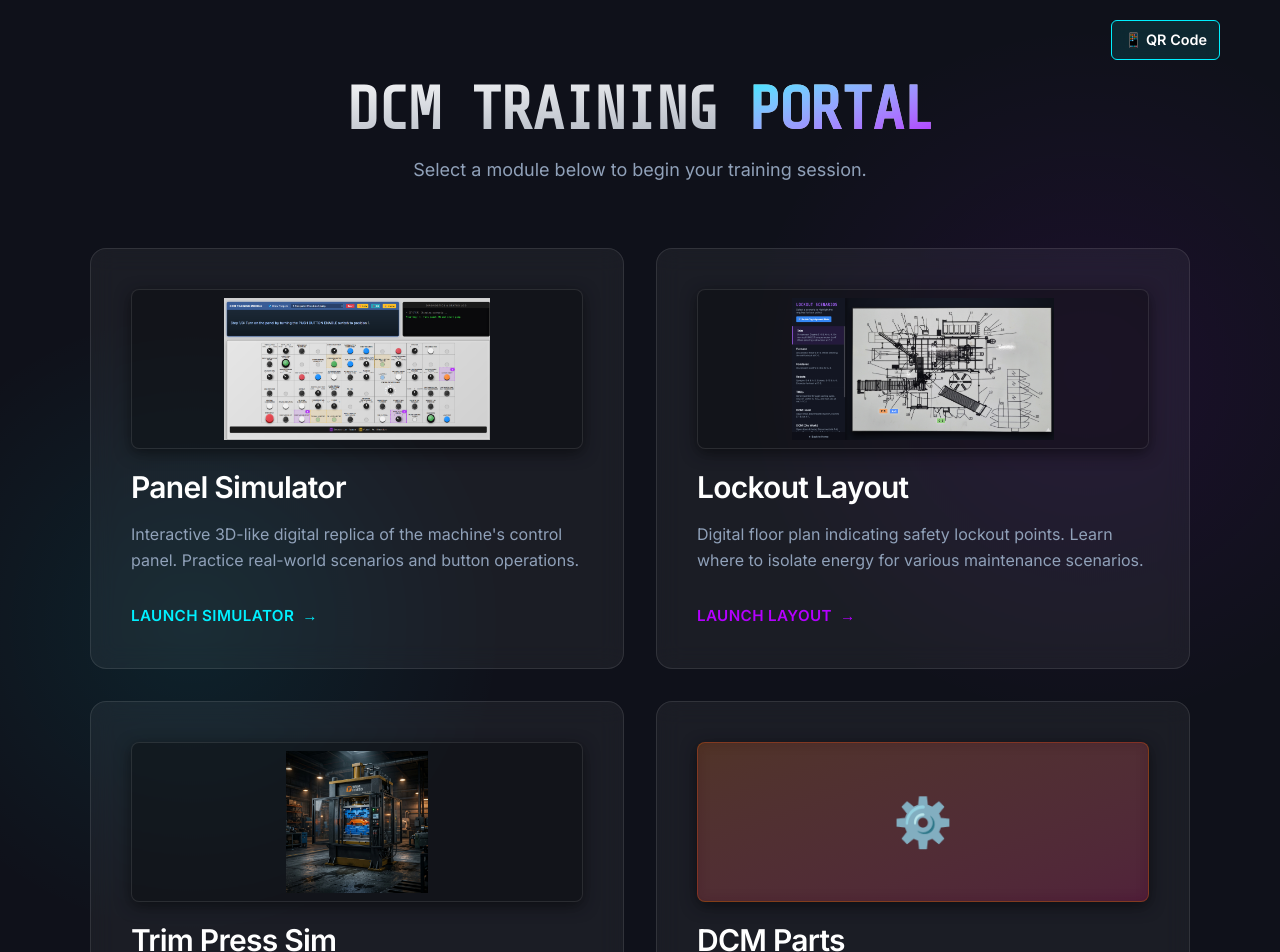
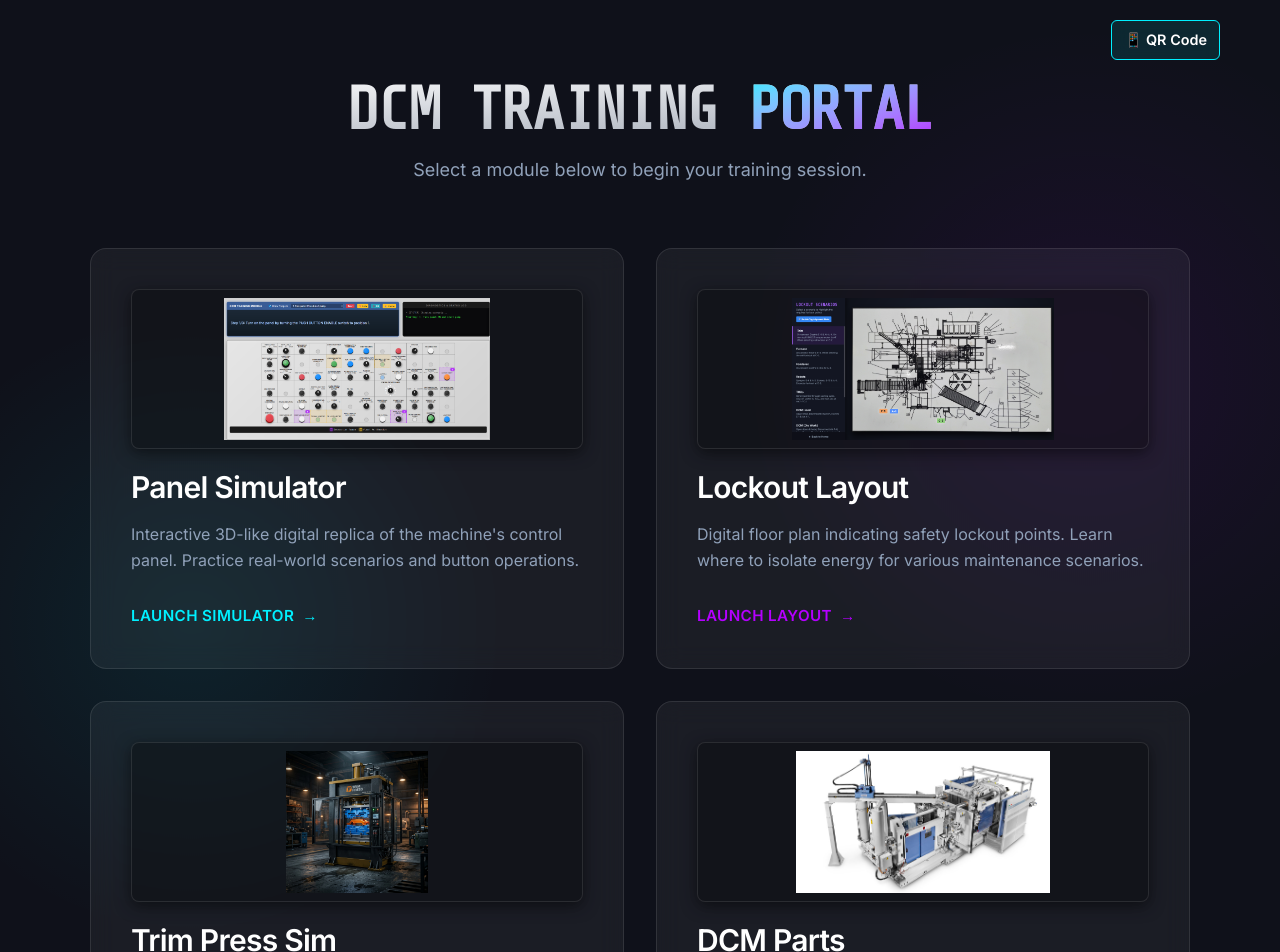
Before and after one commit to eduardomatos66/dcmo, a React (Vite) app: page / in a window 1280 px wide. Shown: the top 952 px of the page. Built offline with nearby package versions, Linux system fonts and the light colour scheme.

Commit message:
Add picture to DCM Parts main screen

```diff
--- a/src/pages/Home.jsx
+++ b/src/pages/Home.jsx
@@ -76,9 +76,7 @@ export default function Home() {
           <Link to="/machine-parts" className="group relative bg-white/5 border border-white/10 rounded-2xl p-10 flex flex-col backdrop-blur-md overflow-hidden transition-all duration-300 hover:-translate-y-1 hover:shadow-[0_20px_40px_rgba(0,0,0,0.4)] hover:border-white/20 min-h-[320px]">
             <div className="absolute -top-1/2 -left-1/2 w-[200%] h-[200%] bg-[radial-gradient(circle_at_center,rgba(255,100,0,0.1),transparent_50%)] opacity-0 group-hover:opacity-100 transition-opacity duration-500 pointer-events-none"></div>
             <div className="relative z-10 flex flex-col h-full">
-              <div className="w-full h-40 bg-gradient-to-br from-[#ff6400]/20 to-[#ff0064]/20 rounded-lg mb-5 border border-[#ff6400]/30 shadow-[0_4px_15px_rgba(0,0,0,0.5)] flex items-center justify-center backdrop-blur-sm">
-                 <span className="text-5xl">⚙️</span>
-              </div>
+              <img src="/assets/components/capa.png" alt="DCM Parts" className="w-full h-40 object-contain p-2 rounded-lg mb-5 border border-white/10 shadow-[0_4px_15px_rgba(0,0,0,0.5)] bg-black/30" />
               <h2 className="text-3xl font-semibold mb-4 tracking-tight text-white">DCM Parts</h2>
               <p className="text-slate-400 leading-relaxed mb-8 flex-grow">
                 Explore the core components and systems of Die Casting Machines and learn their functions.
```
Also changed, not shown: public/assets/components/capa.png (added).
